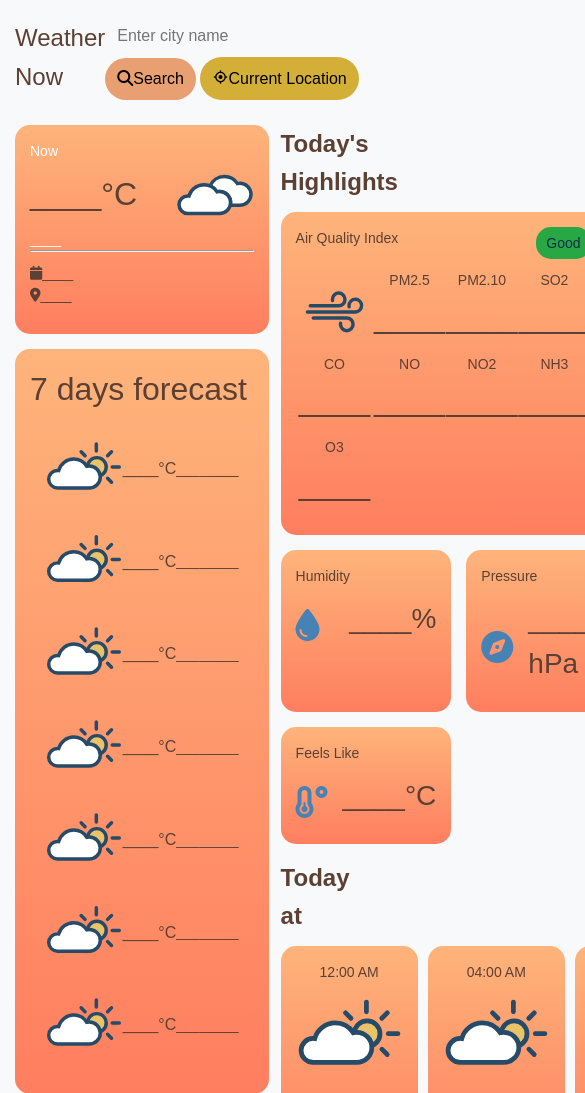
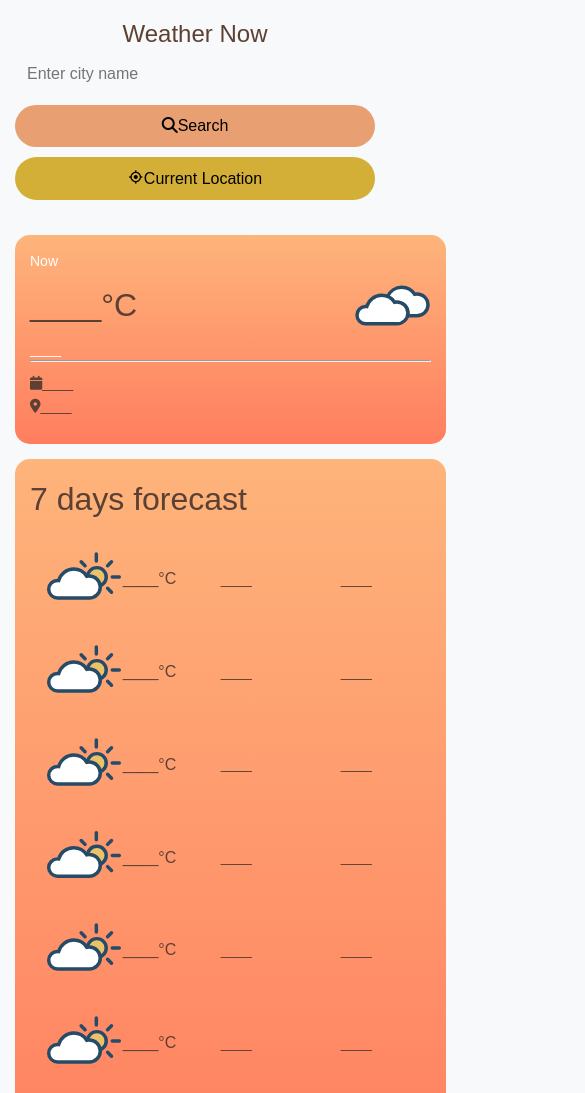
Before and after one commit to ALLBLACKHIM/weather-app, a plain HTML site: page index.html in a window 390 px wide. Shown: the top 1093 px of the page, 585 px wide, since content can reach past the window. Drawn offline with nearby package versions, Linux system fonts and the light colour scheme.

Commit message:
feat: Enhance responsive layout and header behavior
- Implement fluid header width using viewport units
- Add percentage-based padding for proportional spacing
- Create contained search input area with max-width constraint
- Optimize media queries for mobile-first approach
- Improve icon grid responsiveness across breakpoints
- Prevent text overflow in narrow viewpoints

```diff
--- a/css/style.css
+++ b/css/style.css
@@ -44,7 +44,7 @@ body {
   padding: 0 15px;
 }
 
-hr{
+hr {
   margin-bottom: 10px;
 }
 
@@ -57,7 +57,7 @@ hr{
   align-items: center;
   margin-bottom: 10px;
   padding: 15px 0;
-  & .h2{
+  & .h2 {
     font-size: 24px;
   }
   & #city-input {
@@ -259,3 +259,117 @@ hr{
     }
   }
 }
+/* Responsive Styles */
+@media (max-width: 1100px) {
+  .weather-data {
+    grid-template-columns: repeat(3, 1fr);
+    & .weather-right {
+      grid-column: span 2;
+      & .highlights {
+        grid-template-columns: repeat(3, 1fr);
+        & .card:nth-of-type(1) {
+          grid-column: span 3;
+        }
+      }
+      & .hourly-forecast {
+        grid-template-columns: repeat(4, 1fr);
+      }
+    }
+  }
+}
+@media (max-width: 1040px) {
+  .weather-data {
+    grid-template-columns: repeat(2, 1fr);
+    & .weather-right {
+      grid-column: span 1;
+      & .highlights {
+        grid-template-columns: repeat(2, 1fr);
+        & .card:nth-of-type(1) {
+          grid-column: span 2;
+        }
+      }
+      & .hourly-forecast {
+        grid-template-columns: repeat(4, 1fr);
+      }
+    }
+  }
+}
+@media (max-width: 992px) {
+  .weather-data .weather-right .highlights {
+    & .card {
+      grid-column: span 3;
+    }
+    & .air-indices {
+      grid-template-columns: repeat(3, 1fr);
+    }
+  }
+}
+@media (max-width: 850px) {
+  .weather-data {
+    grid-template-columns: 1fr;
+    & .weather-right .highlights {
+      & .card:nth-of-type(3),
+      & .card:nth-of-type(4),
+      & .card:nth-of-type(5),
+      & .card:nth-of-type(6),
+      & .card:nth-of-type(7) {
+        grid-column: span 1;
+      }
+      & .air-indices {
+        grid-template-columns: repeat(5, 1fr);
+      }
+    }
+  }
+}
+@media (max-width: 660px) {
+  .header {
+    flex-direction: column;
+    & h2 {
+      margin-bottom: 10px;
+    }
+    & #city-input,
+    #search-button,
+    #location-button {
+      width: 100%;
+      margin-bottom: 10px;
+    }
+  }
+}
+@media (max-width: 580px) {
+  .header {
+    flex-direction: column;
+  }
+  .weather-data .weather-right .highlights .air-indices {
+    grid-template-columns: repeat(4, 1fr);
+  }
+}
+@media (max-width: 520px) {
+  .weather-data .weather-right .highlights {
+    grid-template-columns: repeat(2, 1fr);
+    & .card:nth-of-type(3),
+    & .card:nth-of-type(4),
+    & .card:nth-of-type(5),
+    & .card:nth-of-type(6),
+    & .card:nth-of-type(7) {
+      grid-column: span 2;
+    }
+    & .air-indices {
+      grid-template-columns: repeat(3, 1fr);
+    }
+  }
+}
+@media (max-width: 480px) {
+  .weather-data .weather-right .highlights .sunrise-sunset {
+    grid-template-columns: 1fr;
+  }
+}
+@media (max-width: 450px) {
+  .weather-data .weather-right .hourly-forecast {
+    grid-template-columns: repeat(3, 1fr);
+  }
+}
+@media (max-width: 380px) {
+  .weather-data .weather-right .highlights .air-indices {
+    grid-template-columns: repeat(2, 1fr);
+  }
+}
--- a/index.html
+++ b/index.html
@@ -190,7 +190,7 @@
                                 <p>Pressure</p>
                             </div>
                             <div class="card-item">
-                                <i class="fa-solid fa-compass fa-2x"></i>
+                                <i class="fa-solid fa-gauge-high fa-2x"></i>
                                 <h2 id="pressureValue">____ hPa</h2>
                             </div>
                         </div>
@@ -208,7 +208,7 @@
                                 <p>Wind Speed</p>
                             </div>
                             <div class="card-item">
-                                <i class="fa-solid fa-wind fa-2x"></i>
+                                <i class="fa-solid fa-location-arrow fa-2x"></i>
                                 <h2 id="windSpeedValue">____ m/s</h2>
                             </div>
                         </div>
```
